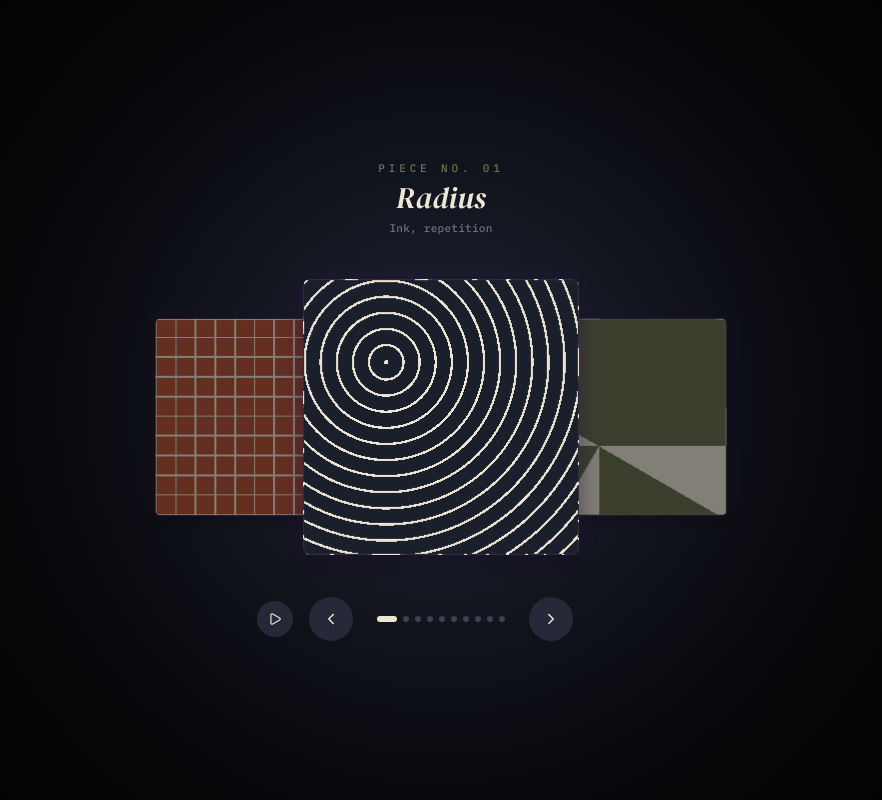
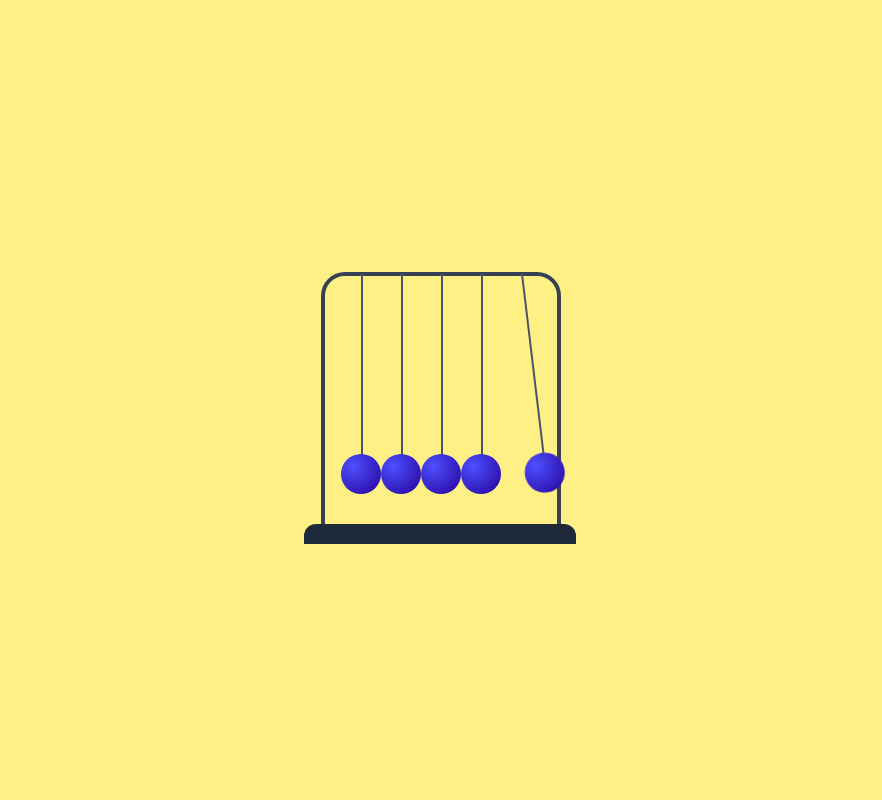
Before and after one commit to MutiatBash/30-days-of-animations, a React (Vite) app: page / in a window 1280 px wide. Shown: the whole page, without its empty margins (199-1081 px from the left). Built offline with nearby package versions, Linux system fonts and the light colour scheme; a web font is replaced by a local one.

Commit message:
Add Newton's Cradle animation component

```diff
--- /dev/null
+++ b/src/30Days-animations/Day25-NewtonsCradle/NewtonsCradle.css
@@ -0,0 +1,62 @@
+.pendulum-container:first-child {
+    animation: swingLeft 2s ease-in infinite;
+}
+
+.pendulum-container:last-child {
+    animation: swingRight 2s ease-in infinite;
+}
+
+.ball {
+    width: 40px;
+    height: 40px;
+    /* background: radial-gradient(circle at 30% 30%, #a64dff, #590099); */
+    background: radial-gradient(circle at 30% 30%, #4d50ff, #260099);
+    /* background: radial-gradient(circle at 30% 30%, #ff4dd0, #990052); */
+    /* background: radial-gradient(circle at 30% 30%, #fb61be, #cf0283); */
+    /* background: radial-gradient(circle at 30% 30%, #d9b8fa, #ca9fdd); */
+    border-radius: 50%;
+    position: absolute;
+    bottom: -20px;
+    left: 50%;
+    transform: translateX(-50%);
+}
+
+@keyframes swingLeft {
+    0% {
+        transform: rotate(0deg);
+        animation-timing-function: cubic-bezier(0.25, 1, 0.5, 1);
+    }
+
+    25% {
+        transform: rotate(45deg);
+        animation-timing-function: cubic-bezier(0.5, 0, 0.75, 0);
+    }
+
+    50% {
+        transform: rotate(0deg);
+    }
+
+    100% {
+        transform: rotate(0deg);
+    }
+}
+
+@keyframes swingRight {
+    0% {
+        transform: rotate(0deg);
+    }
+
+    50% {
+        transform: rotate(0deg);
+        animation-timing-function: cubic-bezier(0.25, 1, 0.5, 1);
+    }
+
+    75% {
+        transform: rotate(-45deg);
+        animation-timing-function: cubic-bezier(0.5, 0, 0.75, 0);
+    }
+
+    100% {
+        transform: rotate(0deg);
+    }
+}
--- /dev/null
+++ b/src/30Days-animations/Day25-NewtonsCradle/NewtonsCradle.jsx
@@ -0,0 +1,24 @@
+import "./NewtonsCradle.css";
+
+const ballCount = 5;
+
+const NewtonsCradle = () => {
+    return (
+        <div className="bg-yellow-200 min-h-screen w-full flex justify-center items-center">
+            <div className="bg-transparent rounded-tr-3xl rounded-tl-3xl border-4 px-4 pb-12 border-gray-700 relative">
+            <div className="flex justify-center items-center">
+                {Array.from({ length: ballCount }).map((_, index) => (
+                    <div className="pendulum-container relative w-10 h-50 origin-top z-20 -top-0.5">
+                        <div className="bg-gray-600 w-0.5 h-full absolute left-[50%]"></div>
+                        <div className="ball"></div>
+                    </div>
+                ))}
+            </div>
+            <div className="w-68 z-10 h-5 absolute bg-gray-800 left-[-9%] -bottom-5 rounded-tr-xl rounded-tl-xl"></div>
+            </div>
+        </div>
+
+    );
+}
+
+export default NewtonsCradle;
--- a/src/App.jsx
+++ b/src/App.jsx
@@ -24,11 +24,13 @@ import EyeFollowingMouse from './30Days-animations/Day20-EyeFollowingMouse/EyeFo
 import ExpandingSearchBar from './30Days-animations/Day21-ExpandingSearchBar/ExpandingSearchBar'
 import LiquidFillLoader from './30Days-animations/Day22-LiquidFillLoader/LiquidFillLoader'
 import ArtGalleryCarousel from './30Days-animations/Day23-ArtGalleryCarousel/ArtGalleryCarousel'
+import DayNightToggle from './30Days-animations/Day24-DayNightToggle/DayNightToggle'
+import NewtonsCradle from './30Days-animations/Day25-NewtonsCradle/NewtonsCradle'
 
 function App() {
   return (
     <div className='flex justify-center items-center mx-auto h-screen'>
-      <ArtGalleryCarousel/>
+      <NewtonsCradle/>
     </div>
   )
 }
```
